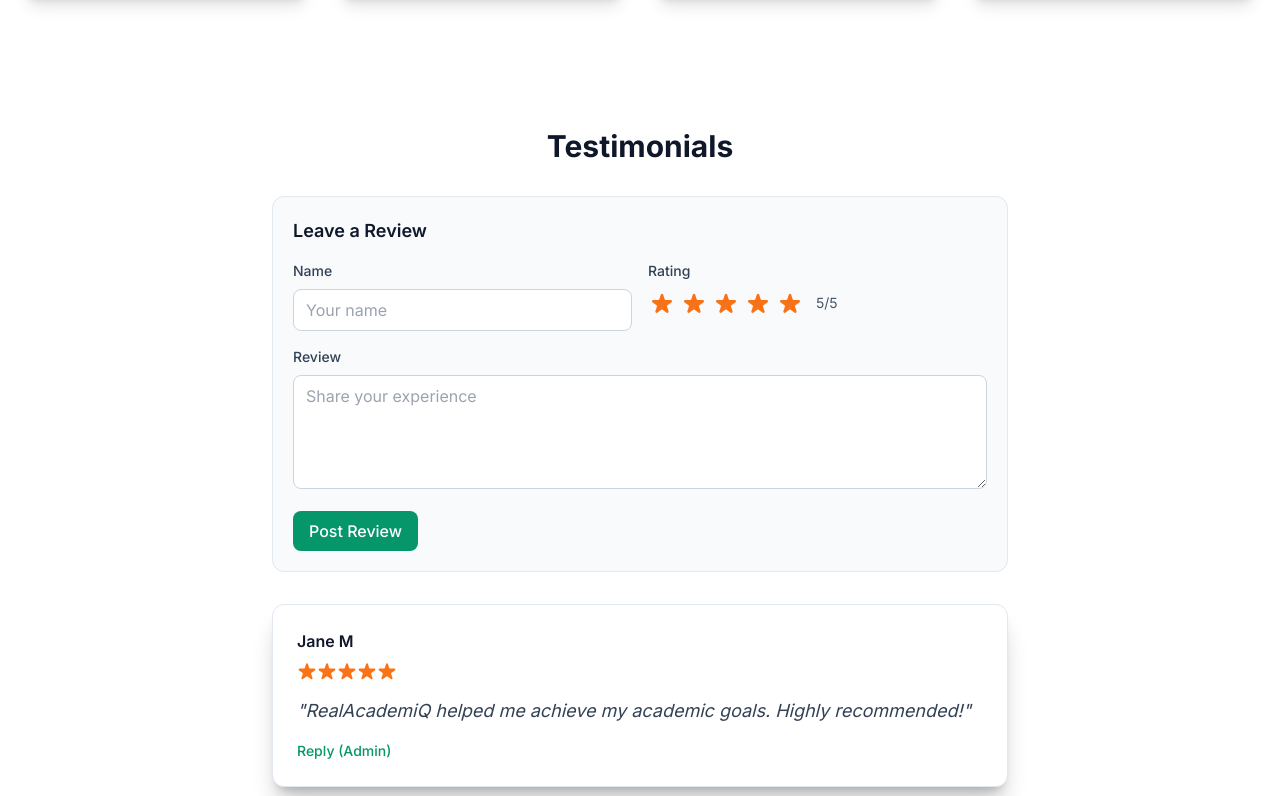
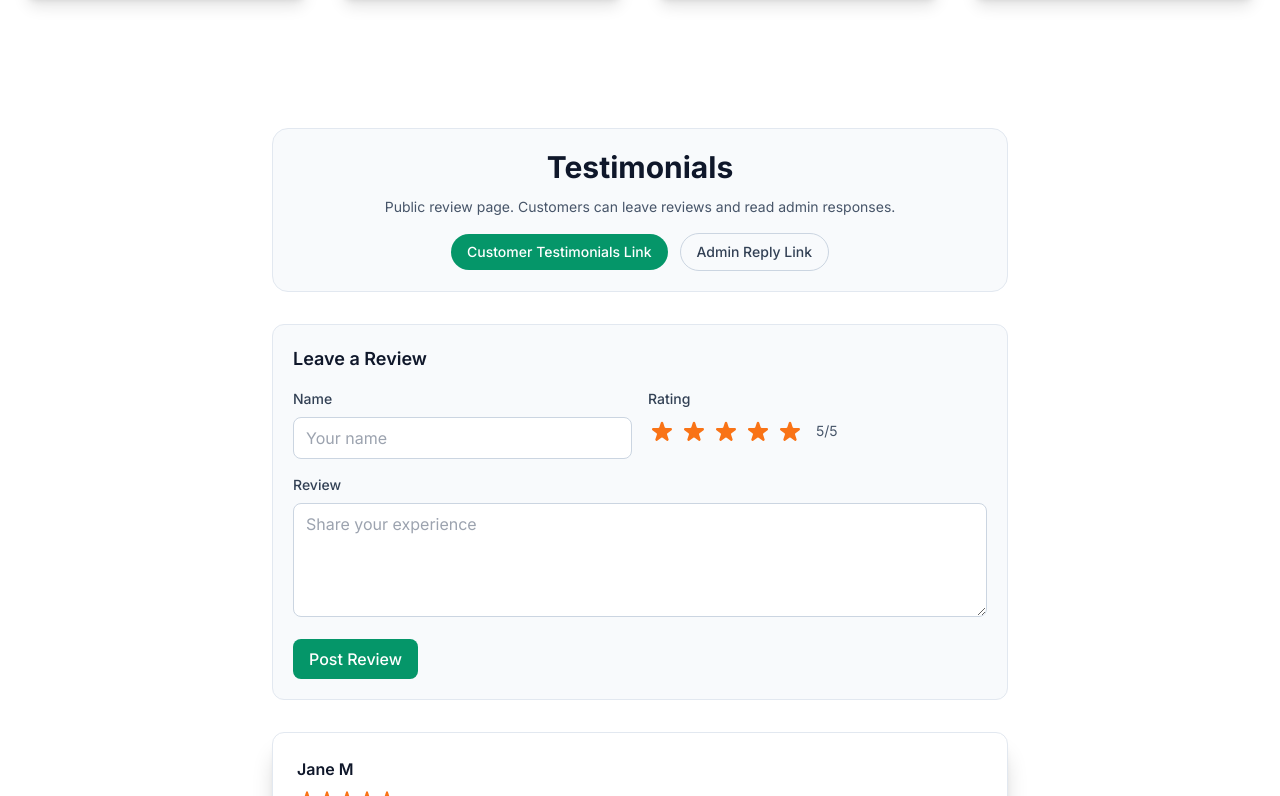
Before and after one commit to WolfriderReal/RealAcademiQ-, a Next.js app: page / in a window 1280 px wide. Shown: the part 1164-1960 px from the top of the page. Built offline with nearby package versions, Linux system fonts and the light colour scheme.

Commit message:
Split public and admin testimonial pages

```diff
--- a/src/app/admin/page.tsx
+++ b/src/app/admin/page.tsx
@@ -1,5 +1,6 @@
 'use client'
 
+import Link from 'next/link'
 import { useState, useEffect } from 'react'
 import { StoredOrder } from '@/lib/orderStore'
 
@@ -44,7 +45,15 @@ export default function AdminDashboard() {
   return (
     <div className="min-h-screen bg-slate-50 py-12 px-6">
       <div className="max-w-7xl mx-auto">
-        <h1 className="text-4xl font-bold text-slate-900 mb-8">Order Management Dashboard</h1>
+        <div className="mb-8 flex flex-col gap-4 md:flex-row md:items-center md:justify-between">
+          <h1 className="text-4xl font-bold text-slate-900">Order Management Dashboard</h1>
+          <Link
+            href="/admin/testimonials"
+            className="inline-flex items-center justify-center rounded-lg bg-slate-900 px-4 py-2 text-sm font-medium text-white transition-colors hover:bg-slate-800"
+          >
+            Open Admin Testimonial Replies
+          </Link>
+        </div>
 
         {loading ? (
           <div className="text-center py-12">
--- /dev/null
+++ b/src/app/admin/testimonials/page.tsx
@@ -0,0 +1,9 @@
+import TestimonialsAndSupport from '@/components/TestimonialsAndSupport'
+
+export default function AdminTestimonialsPage() {
+  return (
+    <main className="min-h-screen bg-slate-50 pt-24">
+      <TestimonialsAndSupport mode="admin" />
+    </main>
+  )
+}
--- a/src/app/page.tsx
+++ b/src/app/page.tsx
@@ -112,7 +112,7 @@ export default function Home() {
       </section>
 
       {/* Testimonials and Support Section */}
-      <TestimonialsAndSupport />
+      <TestimonialsAndSupport mode="public" />
 
       {/* Why Choose Us */}
       <section className="py-20 bg-slate-50">
--- /dev/null
+++ b/src/app/testimonials/page.tsx
@@ -0,0 +1,9 @@
+import TestimonialsAndSupport from '@/components/TestimonialsAndSupport'
+
+export default function TestimonialsPage() {
+  return (
+    <main className="min-h-screen bg-white pt-24">
+      <TestimonialsAndSupport mode="public" />
+    </main>
+  )
+}
--- a/src/components/TestimonialsAndSupport.tsx
+++ b/src/components/TestimonialsAndSupport.tsx
@@ -1,5 +1,6 @@
 "use client";
 
+import Link from 'next/link';
 import React, { useEffect, useMemo, useState } from 'react';
 
 type Review = {
@@ -15,6 +16,10 @@ type Reply = {
   adminName: string;
   replyText: string;
   timestamp: number;
+};
+
+type TestimonialsAndSupportProps = {
+  mode?: 'public' | 'admin';
 };
 
 const defaultTestimonials: Review[] = [
@@ -121,7 +126,7 @@ function StarPicker({ rating, onChange }: { rating: number; onChange: (value: nu
   );
 }
 
-export default function TestimonialsAndSupport() {
+export default function TestimonialsAndSupport({ mode = 'public' }: TestimonialsAndSupportProps) {
   const [visitorReviews, setVisitorReviews] = useState<Review[]>([]);
   const [replies, setReplies] = useState<Reply[]>([]);
   const [name, setName] = useState('');
@@ -133,6 +138,7 @@ export default function TestimonialsAndSupport() {
   const [adminName, setAdminName] = useState('');
 
   const REPLIES_STORAGE_KEY = 'realacademiq_replies';
+  const isAdminMode = mode === 'admin';
 
   useEffect(() => {
     try {
@@ -245,7 +251,38 @@ export default function TestimonialsAndSupport() {
   return (
     <section className="py-12 bg-white">
       <div className="max-w-3xl mx-auto px-4">
-        <h2 className="text-3xl font-bold text-slate-900 text-center mb-8">Testimonials</h2>
+        <div className="mb-8 rounded-2xl border border-slate-200 bg-slate-50 p-5">
+          <h2 className="text-3xl font-bold text-slate-900 text-center">Testimonials</h2>
+          <p className="mt-3 text-center text-sm text-slate-600">
+            {isAdminMode
+              ? 'Admin moderation view. Reply controls are enabled only here.'
+              : 'Public review page. Customers can leave reviews and read admin responses.'}
+          </p>
+          <div className="mt-4 flex flex-wrap items-center justify-center gap-3 text-sm">
+            <Link
+              href="/testimonials"
+              className={`rounded-full px-4 py-2 font-medium transition-colors ${
+                isAdminMode
+                  ? 'border border-slate-300 text-slate-700 hover:bg-slate-100'
+                  : 'bg-emerald-600 text-white hover:bg-emerald-700'
+              }`}
+            >
+              Customer Testimonials Link
+            </Link>
+            <Link
+              href="/admin/testimonials"
+              className={`rounded-full px-4 py-2 font-medium transition-colors ${
+                isAdminMode
+                  ? 'bg-slate-900 text-white hover:bg-slate-800'
+                  : 'border border-slate-300 text-slate-700 hover:bg-slate-100'
+              }`}
+            >
+              Admin Reply Link
+            </Link>
+          </div>
+        </div>
+
+        {!isAdminMode && (
           <form onSubmit={handleSubmit} className="bg-slate-50 border border-slate-200 rounded-xl p-5 mb-8">
             <h3 className="text-lg font-semibold text-slate-900 mb-4 text-left">Leave a Review</h3>
             <div className="grid grid-cols-1 md:grid-cols-2 gap-4 mb-4">
@@ -285,6 +322,7 @@ export default function TestimonialsAndSupport() {
               {submitMessage && <p className="text-sm text-slate-600">{submitMessage}</p>}
             </div>
           </form>
+        )}
         <div className="space-y-8">
           {allTestimonials.map((t, idx) => {
             const reviewReplies = getRepliesForReview(idx);
@@ -312,7 +350,7 @@ export default function TestimonialsAndSupport() {
                 )}
 
                 {/* Reply form */}
-                {replyingToIdx === idx ? (
+                {isAdminMode && replyingToIdx === idx ? (
                   <div className="mt-4 border-t border-slate-200 pt-4">
                     <h4 className="text-sm font-semibold text-slate-900 mb-3">Admin Reply</h4>
                     <input
@@ -346,14 +384,14 @@ export default function TestimonialsAndSupport() {
                       </button>
                     </div>
                   </div>
-                ) : (
+                ) : isAdminMode ? (
                   <button
                     onClick={() => setReplyingToIdx(idx)}
                     className="mt-4 text-sm font-medium text-emerald-600 hover:text-emerald-700 transition-colors"
                   >
                     Reply (Admin)
                   </button>
-                )}
+                ) : null}
               </div>
             );
           })}
```
Lines whose indentation alone changed are shown as unchanged.
